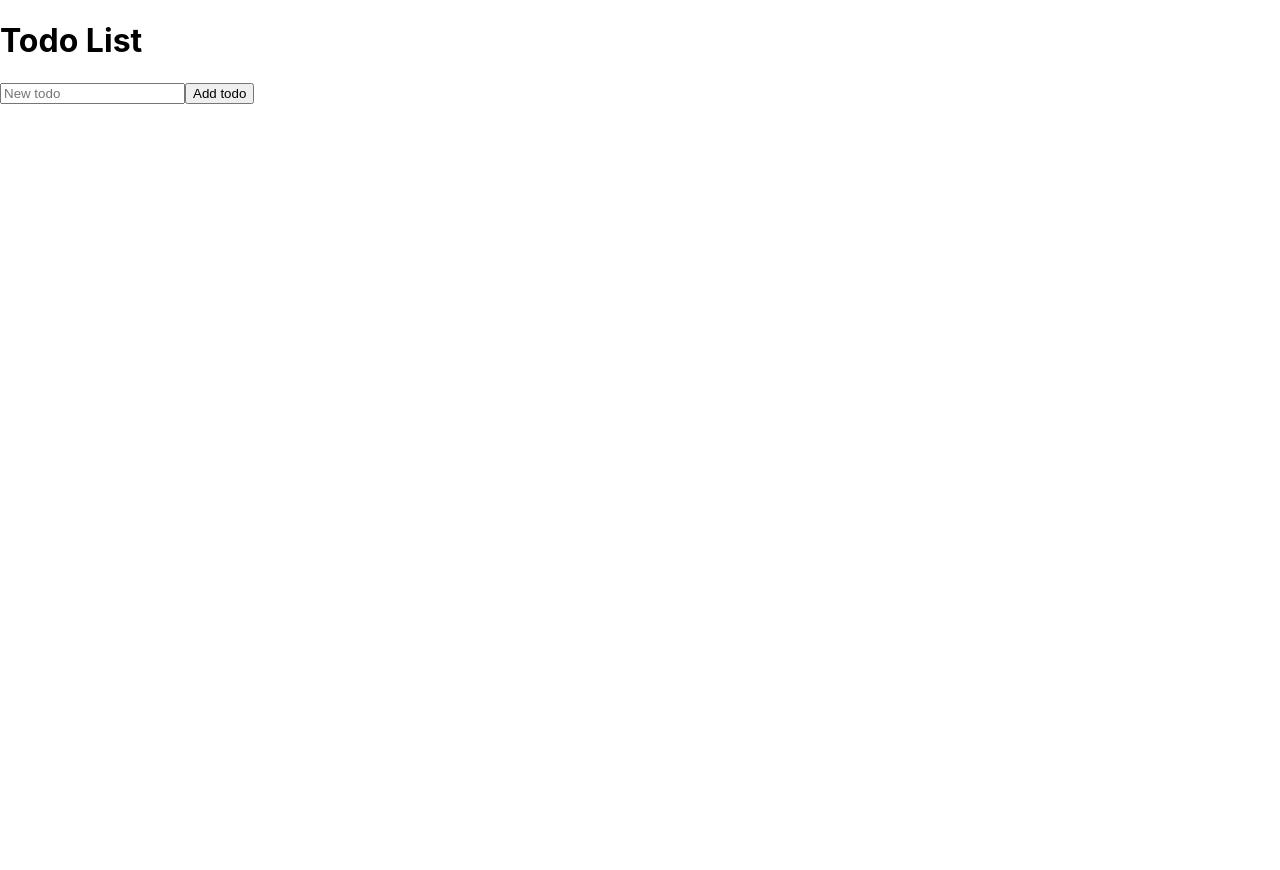
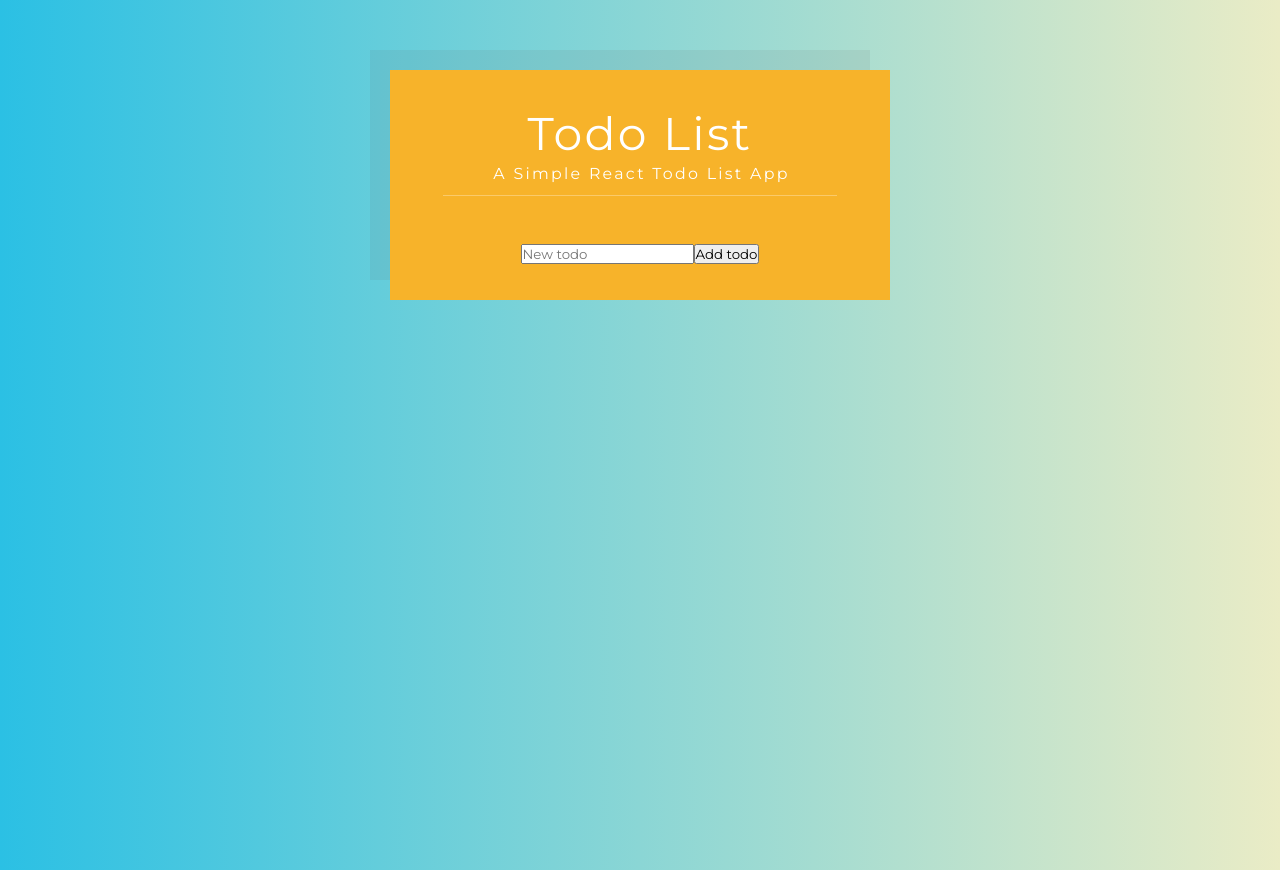
Before and after one commit to csasl/react-todo, a React (Create React App) app in the folder todolist/: page / in a window 1280 px wide. Before the commit the page ends 800 px from the top, so only its background shows below. Built offline with nearby package versions, Linux system fonts and the light colour scheme.

Commit message:
add basic styling

```diff
--- a/todolist/public/index.html
+++ b/todolist/public/index.html
@@ -3,6 +3,7 @@
   <head>
     <meta charset="utf-8" />
     <link rel="icon" href="%PUBLIC_URL%/favicon.ico" />
+    <link href="https://fonts.googleapis.com/css2?family=Montserrat:wght@400;600&display=swap" rel="stylesheet">
     <meta name="viewport" content="width=device-width, initial-scale=1" />
     <meta name="theme-color" content="#000000" />
     <meta
--- a/todolist/src/App.css
+++ b/todolist/src/App.css
@@ -1,3 +1,7 @@
+@import url('https://fonts.googleapis.com/css2?family=Montserrat:wght@400;600&display=swap');
+
+
+
 .App {
   text-align: center;
 }
--- a/todolist/src/App.js
+++ b/todolist/src/App.js
@@ -1,10 +1,11 @@
 import React, { Component } from 'react';
 import TodoList from './TodoList';
+import './App.css';
 
 class App extends Component{
   render(){
     return(
-      <div>
+      <div className="App">
          <TodoList/>
       </div>
     );
--- /dev/null
+++ b/todolist/src/TodoList.css
@@ -0,0 +1,28 @@
+.TodoList {
+    margin: 4rem auto;
+    padding: 2rem 3rem 2rem;
+    max-width: 500px;
+    background:#f7b32a;
+    color: white;
+    box-shadow: -20px -20px 0px 0px rgba(100,100,100,0.1);
+}
+
+.TodoList ul {
+    margin-top: 2.5rem;
+    list-style: none;
+}
+
+.TodoList h1{
+    font-weight: normal;
+    font-size: 2.6rem;
+    letter-spacing: 0.05em;
+    border-bottom: 1px solid rgba(255, 255, 255, 0.3);
+}
+
+.TodoList h1 span {
+    display: block;
+    font-size: 0.9rem;
+    margin-bottom: 0.7rem;
+    margin-left: 3px;
+    margin-top: 0.2rem;
+}
--- a/todolist/src/TodoList.js
+++ b/todolist/src/TodoList.js
@@ -1,6 +1,7 @@
 import React, { Component } from 'react';
 import TodoItem from './TodoItem';
 import NewTodoForm from './NewTodoForm';
+import './TodoList.css';
 
 class TodoList extends Component{
     constructor(props){
@@ -49,12 +50,14 @@ class TodoList extends Component{
         });
 
         return(
-            <div>
-                <h1>Todo List</h1>
-                <NewTodoForm createTodo={this.create}/>
+            <div className="TodoList">
+                <h1>
+                    Todo List <span>A Simple React Todo List App</span>
+                    </h1>
                 <ul>
                     {todos}
                  </ul>
+                 <NewTodoForm createTodo={this.create}/>
             </div>
 
         )
--- a/todolist/src/index.css
+++ b/todolist/src/index.css
@@ -11,3 +11,27 @@ code {
   font-family: source-code-pro, Menlo, Monaco, Consolas, 'Courier New',
     monospace;
 }
+
+*{
+  margin:0;
+  padding:0;
+  box-sizing: border-box;
+}
+
+html,
+body{
+  background: #2bc0e4; /* fallback for old browsers */
+  background: -webkit-linear-gradient(to right, #2bc0e4, #eaecc6); /* Chrome 10-25, Safari 5.1-6 */
+  background: linear-gradient(to right, #2bc0e4, #eaecc6); /* W3C, IE 10+/ Edge, Firefox 16+, Chrome 26+, Opera 12+, Safari 7+ */
+  font-size: 1.1rem;
+  font-family: 'Montserrat', sans-serif;
+  height: 100%
+}
+
+input{
+  font-family: 'Montserrat', sans-serif;
+}
+
+button{
+  font-family: 'Montserrat', sans-serif;
+}
```
